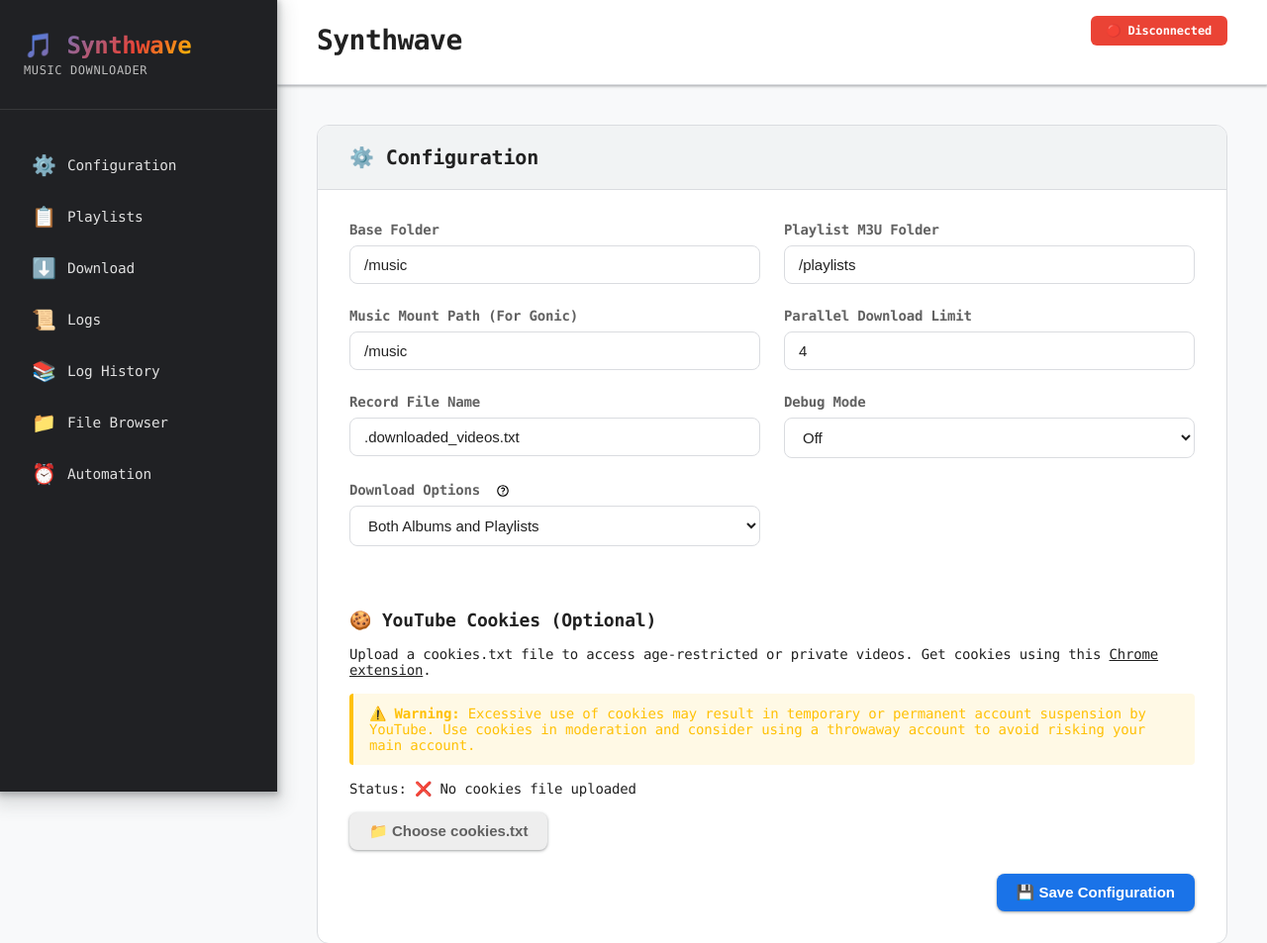
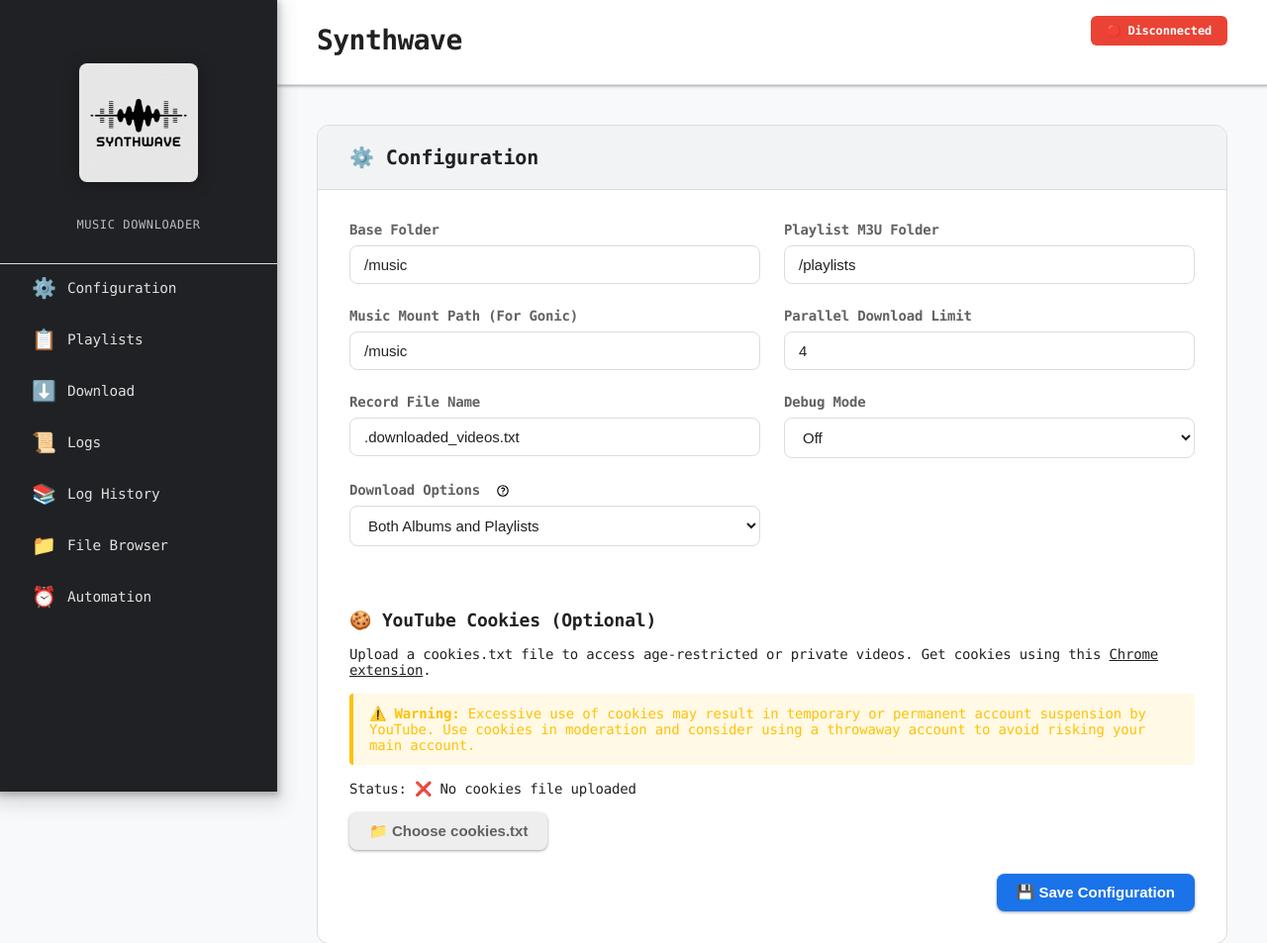
Before and after one commit to PranavVerma-droid/Synthwave, a Flask app: page / in a window 1280 px wide. Shown: the top 953 px of the page at 99% size. Run offline with Flask 3, Linux system fonts and the light colour scheme; data that the repository does not hold is empty; some libraries are stand-ins or nearby versions.

Commit message:
Update: Added Logos and Updated README.

```diff
--- a/static/style.css
+++ b/static/style.css
@@ -88,19 +88,30 @@
 }
 
 .sidebar-header {
-    padding: 0 1.5rem 2rem;
-    border-bottom: 1px solid rgba(255, 255, 255, 0.1);
-    margin-bottom: 2rem;
+    padding: 2rem 1.5rem;
+    border-bottom: 1px solid var(--border-color);
+    text-align: center;
+}
+
+.sidebar-header .logo {
+    width: 120px;
+    height: auto;
+    margin: 0 auto;
+    padding: 0;
+    display: block;
+    border-radius: 0.5rem;
+    filter: drop-shadow(0 2px 8px rgba(0, 0, 0, 0.3));
 }
 
 .sidebar-header h1 {
     font-size: 1.5rem;
     font-weight: 700;
-    margin-bottom: 0.25rem;
-    background: linear-gradient(135deg, #4285f4 0%, #ea4335 50%, #fbbc04 75%, #34a853 100%);
+    color: var(--text-primary);
+    margin: 0 0 0.5rem 0;
+    background: linear-gradient(135deg, var(--accent-primary), var(--accent-secondary));
     -webkit-background-clip: text;
     -webkit-text-fill-color: transparent;
-    letter-spacing: -0.02em;
+    background-clip: text;
 }
 
 .sidebar-header .subtitle {
@@ -1035,6 +1046,10 @@
         display: block;
     }
 
+    .sidebar-header .logo {
+        width: 100px;
+    }
+
     .sidebar {
         transform: translateX(-100%);
         transition: transform 0.3s ease;
@@ -1142,6 +1157,10 @@
 }
 
 @media (max-width: 640px) {
+    .sidebar-header .logo {
+        width: 80px;
+    }
+
     header h1 {
         font-size: 1.5rem;
     }
--- a/templates/index.html
+++ b/templates/index.html
@@ -29,7 +29,8 @@
         <!-- Sidebar Navigation -->
         <aside class="sidebar">
             <div class="sidebar-header">
-                <h1>🎵 Synthwave</h1>
+                <img src="{{ url_for('static', filename='logo/logo.jpg') }}" alt="Synthwave Logo" class="logo">
+                <h1>Synthwave</h1>
                 <p class="subtitle">Music Downloader</p>
             </div>
             <nav class="sidebar-nav">
```
Also changed, not shown: README.md, static/images/1.png (added), static/images/2.png (added), static/images/3.png (added), static/images/4.png (added), static/images/5.png (added), static/logo/banner.jpeg (added), static/logo/logo-nobg.png (added), static/logo/logo.jpg (added).
